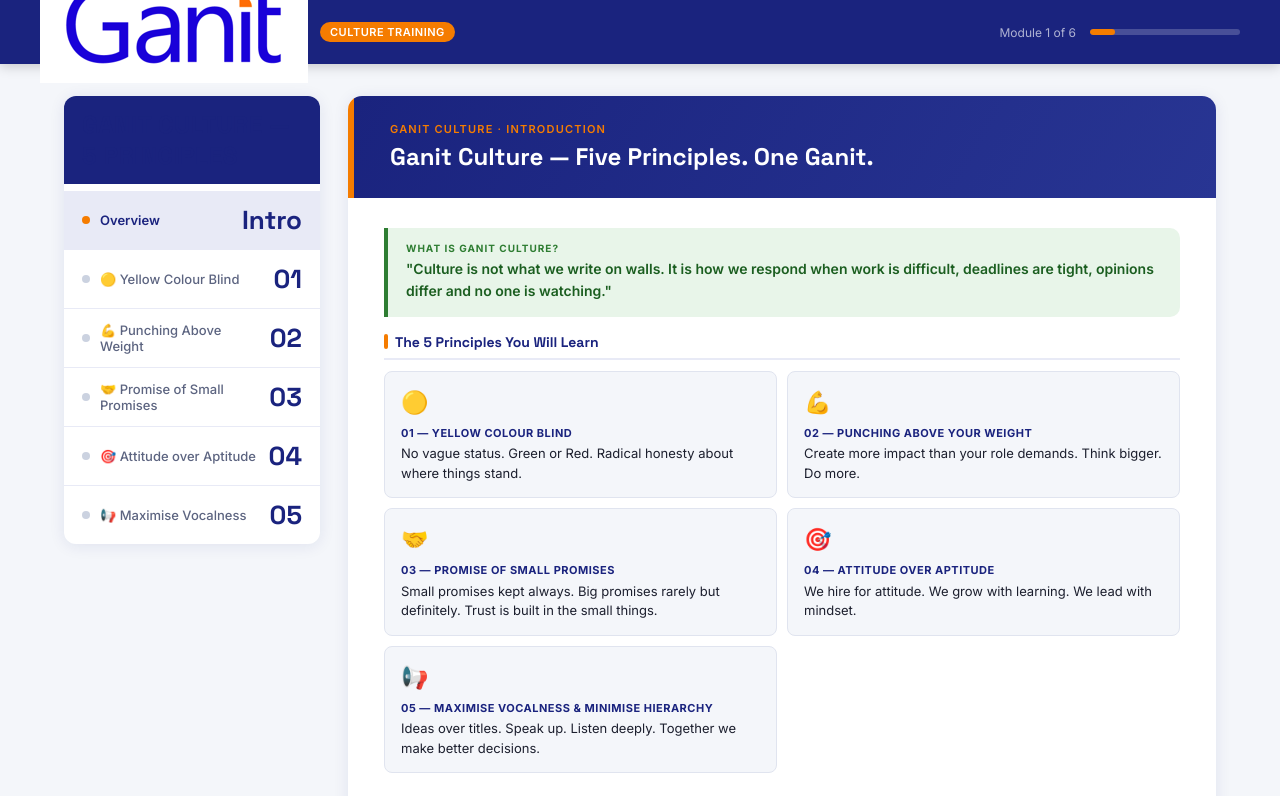
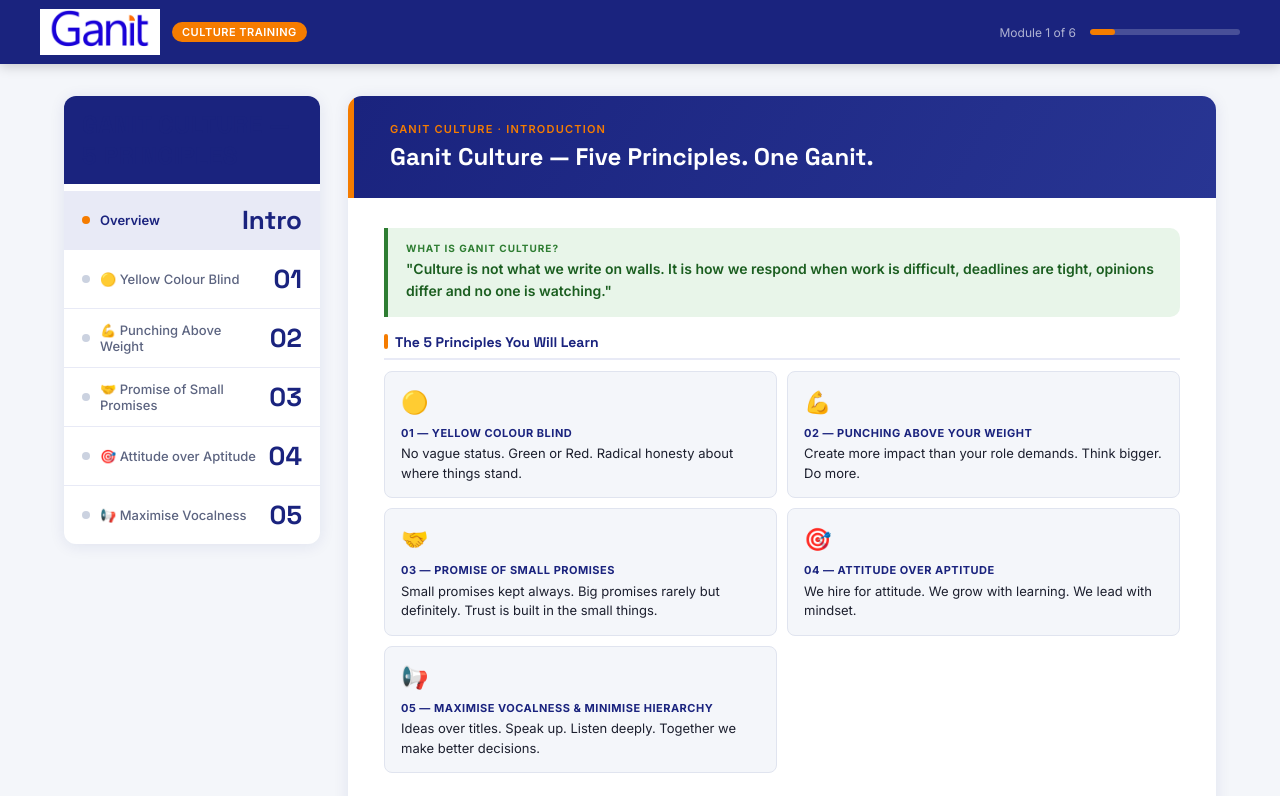
Before and after one commit to Madhansai04/Ganit-Culture-Working, a plain HTML site: page index.html in a window 1280 px wide. Shown: the top 796 px of the page. Drawn offline with Linux system fonts and the light colour scheme.

Commit message:
change comit

```diff
--- a/index.html
+++ b/index.html
@@ -21,7 +21,7 @@
   /* ── HEADER ── */
   .header{background:var(--navy);color:white;padding:0 40px;display:flex;align-items:center;justify-content:space-between;height:64px;position:sticky;top:0;z-index:100;box-shadow:0 2px 12px rgba(0,0,0,0.2);}
   .hbrand{display:flex;align-items:center;gap:12px;}
-  .hlogo{font-family:'Space Grotesk',sans-serif;font-size:22px;font-weight:700;color:white;letter-spacing:-.5px;}
+  .hlogo-img {width: 120px;height: auto;display: block;}
   .hlogo span{color:var(--orange);}
   .hbadge{background:var(--orange);color:white;font-size:11px;font-weight:600;padding:3px 10px;border-radius:20px;letter-spacing:.5px;text-transform:uppercase;}
   .hright{display:flex;align-items:center;gap:14px;}
```
